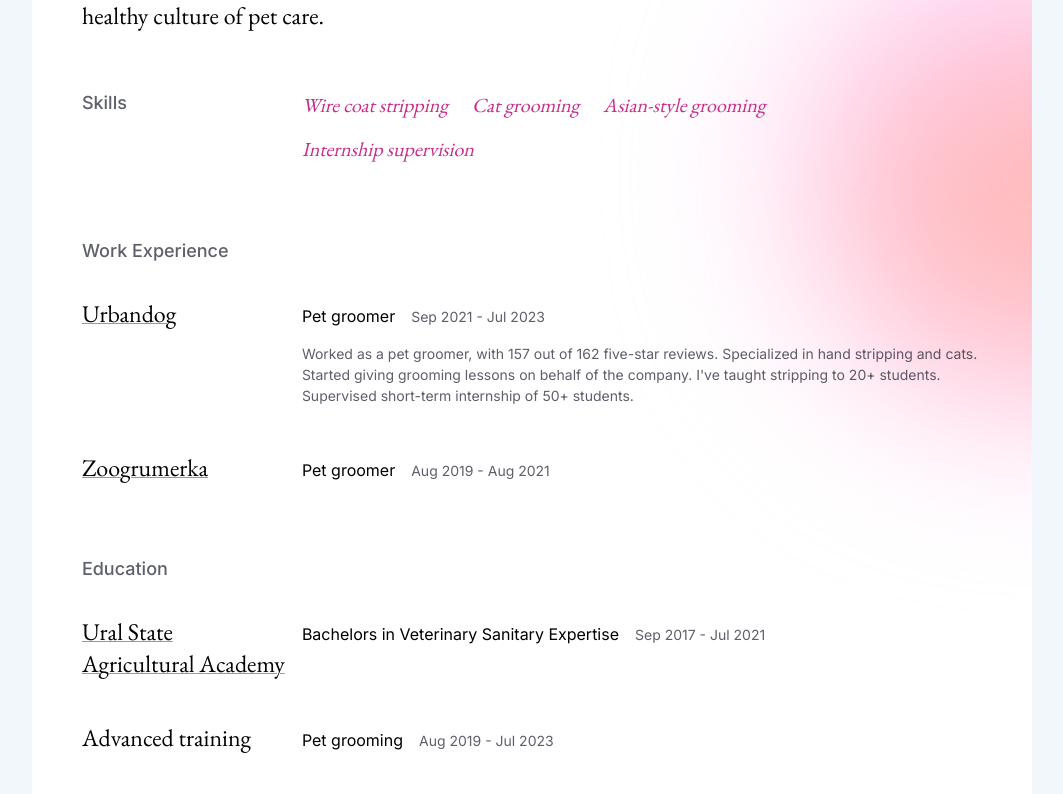
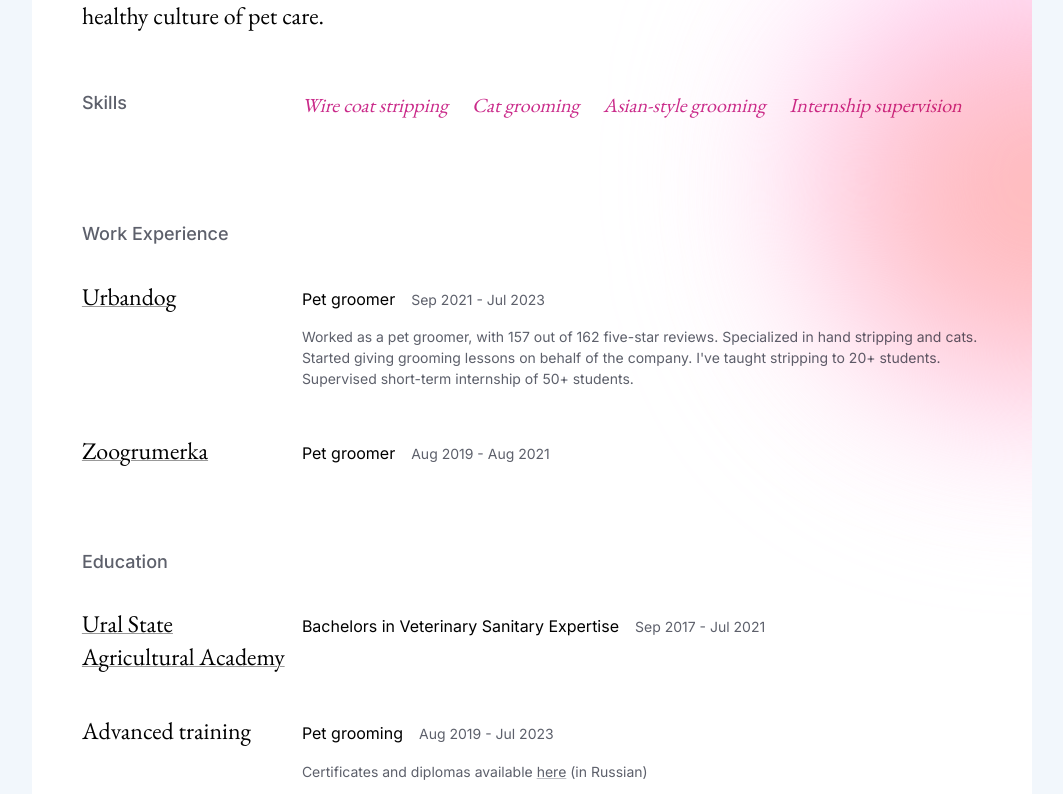
Before and after one commit to MonstraG/my-page, a Next.js app: page /ksesha-cuts in a window 1280 px wide. Shown: the part 226-1020 px from the top of the page, without its empty margins (108-1171 px from the left). Built offline with nearby package versions, Linux system fonts and the light colour scheme.

Commit message:
refactor: use secondary primary for better link handling

```diff
--- a/src/app/ksesha-cuts/page.module.css
+++ b/src/app/ksesha-cuts/page.module.css
@@ -1,3 +1,43 @@
+.primary {
+  color: #000;
+}
+
+.primary a,
+a.primary {
+  color: inherit;
+  font-size: inherit;
+  font-weight: inherit;
+  text-decoration: underline;
+  text-decoration-color: rgba(0,0,0, 0.4);
+  text-decoration-thickness: 1px;
+}
+
+.primary a:hover,
+a.primary:hover {
+  text-decoration-color: inherit;
+}
+
+.secondary {
+  font-weight: 400;
+  color: #5d606b;
+  font-size: 14px;
+}
+
+.secondary a,
+a.secondary {
+  color: inherit;
+  font-size: inherit;
+  font-weight: inherit;
+  text-decoration: underline;
+  text-decoration-color: rgba(93, 96, 107, 0.4);
+}
+
+.secondary a:hover,
+a.secondary:hover {
+  text-decoration-color: inherit;
+}
+
+
 .paper {
   width: 1000px;
   max-height: calc(297 * 1000px / 210);
@@ -53,12 +93,6 @@
   margin-left: 8px;
 }
 
-.secondary {
-  font-weight: 400;
-  color: #5d606b;
-  font-size: 14px;
-}
-
 .instagramIcon {
   display: inline-block;
   height: 16px;
@@ -67,31 +101,15 @@
   margin-bottom: 1px;
 }
 
-.contactMeLink {
-  color: inherit;
-  font-size: inherit;
-  font-weight: inherit;
-  overflow-wrap: break-word;
-  text-decoration: underline;
-  text-decoration-color: rgba(93, 96, 107, 0.4);
-}
-
-.contactMeLink:hover {
-  text-decoration-color: inherit;
-}
-
 .myDescription {
   font-family: var(--font-ebGaramond), sans-serif;
   font-weight: 400;
   line-height: 1.4;
-  color: #000000;
   font-size: 24px;
 }
 
 .myTitle {
   margin: 0;
-  min-width: 0;
-  color: #000000;
   font-weight: 400;
   line-height: 1.4;
   font-family: var(--font-ebGaramond), sans-serif;
@@ -99,9 +117,8 @@
   font-style: italic;
 }
 
-.languagesSection {
-  min-width: 0;
-  margin: 0 0 60px;
+.sectionWithInlineContent {
+  margin: 0 0 70px;
   display: flex;
   flex-wrap: nowrap;
 }
@@ -120,10 +137,8 @@
 
 .skillList {
   margin: 0;
-  min-width: 0;
   list-style: none;
   padding: 0;
-  flex-grow: 1;
 }
 
 .skill {
@@ -138,9 +153,12 @@
   font-style: italic;
 }
 
+.skill:last-of-type {
+  margin-right: 0;
+}
+
 .section {
-  min-width: 0;
-  margin-bottom: 60px;
+  margin-bottom: 70px;
 }
 
 .workplaceContainer {
@@ -150,10 +168,8 @@
 }
 
 .workplaceTitle {
-  min-width: 0;
   font-family: var(--font-ebGaramond), sans-serif;
   font-weight: 400;
-  color: #000000;
   line-height: 1.35;
   font-size: 24px;
   flex-shrink: 0;
@@ -161,20 +177,6 @@
   width: 220px;
   padding-right: 16px;
   margin: 0 0 10px;
-  display: block;
-}
-
-.workplaceLink {
-  color: inherit;
-  font-size: inherit;
-  font-weight: inherit;
-  text-decoration: underline;
-  text-decoration-color: rgba(0, 0, 0, 0.4);
-  text-decoration-thickness: 1px;
-}
-
-.workplaceLink:hover {
-  text-decoration-color: rgba(0, 0, 0, 1);
 }
 
 .workplacePositionSection {
@@ -213,18 +215,13 @@
 }
 
 .positionNameTwo {
-  margin: 0;
-  min-width: 0;
-
   line-height: 1.6;
   font-weight: 400;
   font-size: 16px;
   padding-right: 16px;
-  color: #000000;
 }
 
 .languagesContent {
-  min-width: 0;
   margin: 0 0 20px;
   display: grid;
   grid-template-columns: repeat(auto-fill, minmax(220px, 1fr));
@@ -232,7 +229,6 @@
 }
 
 .language {
-  min-width: 0;
   margin: 0 0 16px;
   padding-right: 16px;
 }
@@ -240,7 +236,6 @@
 .languageName {
   min-width: 0;
   font-family: var(--font-ebGaramond), sans-serif;
-  color: #000000;
   font-size: 20px;
   margin: 0 0 7px;
 }
@@ -253,12 +248,5 @@
   display: flex;
   flex-direction: row;
   justify-content: space-between;
-  align-items: center;
+  align-items: flex-end;
 }
-
-.flexRowTwo {
-  display: flex;
-  flex-direction: row;
-  justify-content: space-between;
-  align-items: end;
-}
--- a/src/app/ksesha-cuts/page.tsx
+++ b/src/app/ksesha-cuts/page.tsx
@@ -64,7 +64,7 @@ const MyCvPage: NextPage = () => (
 								href="https://www.instagram.com/ksesha_cuts"
 								target="_blank"
 								rel="noopener noreferrer nofollow ugc"
-								className={`${styles.contactMeLink} ${styles.flexRowTwo}`}
+								className={`${styles.contactMeLink} ${styles.flexRow}`}
 							>
 								<svg
 									focusable="false"
@@ -83,16 +83,16 @@ const MyCvPage: NextPage = () => (
 					</div>
 				</div>
 			</div>
-			<h2 className={styles.myDescription}>
-				<span className={styles.myTitle}>Professional pet groomer</span> — ✨ Star girl ✨
-				Love working with animals and trying to promote healthy culture of pet care.
+			<h2 className={`${styles.myDescription} ${styles.primary}`}>
+				<span className={`${styles.myTitle}`}>Professional pet groomer</span> — ✨ Star girl
+				✨ Love working with animals and trying to promote healthy culture of pet care.
 			</h2>
 			<div className={styles.gradientContainer}>
 				<div className={` ${styles.gradientCircle} ${styles.gradientCircleOne}`} />
 				<div className={` ${styles.gradientCircle} ${styles.gradientCircleTwo}`} />
 			</div>
 		</header>
-		<section className={styles.languagesSection}>
+		<section className={styles.sectionWithInlineContent}>
 			<h2 className={styles.sectionHeader}>Skills</h2>
 			<ul className={styles.skillList}>
 				<li className={styles.skill}>Wire coat stripping</li>
@@ -104,7 +104,7 @@ const MyCvPage: NextPage = () => (
 		<section className={styles.section}>
 			<h2 className={styles.sectionHeader}>Work Experience</h2>
 			<div className={styles.workplaceContainer}>
-				<h3 className={styles.workplaceTitle}>
+				<h3 className={`${styles.workplaceTitle} ${styles.primary}`}>
 					<a
 						href="https://www.urbandogekb.ru/"
 						target="_blank"
@@ -128,7 +128,7 @@ const MyCvPage: NextPage = () => (
 				</div>
 			</div>
 			<div className={styles.workplaceContainer}>
-				<h3 className={styles.workplaceTitle}>
+				<h3 className={`${styles.workplaceTitle} ${styles.primary}`}>
 					<a
 						href="https://www.instagram.com/zoogrumerka"
 						target="_blank"
@@ -147,7 +147,7 @@ const MyCvPage: NextPage = () => (
 		<section className={styles.section}>
 			<h2 className={styles.sectionHeader}>Education</h2>
 			<div className={styles.workplaceContainer}>
-				<h3 className={styles.workplaceTitle}>
+				<h3 className={`${styles.workplaceTitle} ${styles.primary}`}>
 					<a
 						href="https://urgau.ru/"
 						target="_blank"
@@ -167,14 +167,28 @@ const MyCvPage: NextPage = () => (
 				</div>
 			</div>
 			<div className={styles.workplaceContainer}>
-				<h3 className={styles.workplaceTitle}>Advanced training</h3>
-				<div className={styles.workplacePositionSection}>
-					<div className={styles.positionNameTwo}>Pet grooming</div>
-					<div className={styles.secondary}>Aug 2019 - Jul 2023</div>
+				<h3 className={`${styles.workplaceTitle} ${styles.primary}`}>Advanced training</h3>
+				<div>
+					<div className={styles.workplacePositionSection}>
+						<div className={styles.positionNameTwo}>Pet grooming</div>
+						<div className={styles.secondary}>Aug 2019 - Jul 2023</div>
+					</div>
+					<p className={styles.secondary}>
+						Certificates and diplomas available{" "}
+						<a
+							href="https://drive.google.com/drive/folders/1FcHR5Ix4sc2b1J8-l8j5q8x4pEEj03OF"
+							target="_blank"
+							rel="noopener noreferrer nofollow ugc"
+							className={styles.workplaceLink}
+						>
+							here
+						</a>{" "}
+						(in Russian)
+					</p>
 				</div>
 			</div>
 		</section>
-		<section className={styles.languagesSection}>
+		<section className={styles.sectionWithInlineContent}>
 			<h2 className={styles.sectionHeader}>Languages</h2>
 			<div className={styles.languagesContent}>
 				<div className={styles.language}>
@@ -192,7 +206,7 @@ const MyCvPage: NextPage = () => (
 		<section className={styles.section}>
 			<h2 className={styles.sectionHeader}>Volunteering</h2>
 			<div className={styles.workplaceContainer}>
-				<h3 className={styles.workplaceTitle}>Dog groomer</h3>
+				<h3 className={`${styles.workplaceTitle} ${styles.primary}`}>Dog groomer</h3>
 				<div>
 					<div className={styles.workplacePositionSection}>
 						<div className={styles.secondary}>May 2022 - Dec 2022</div>
```
